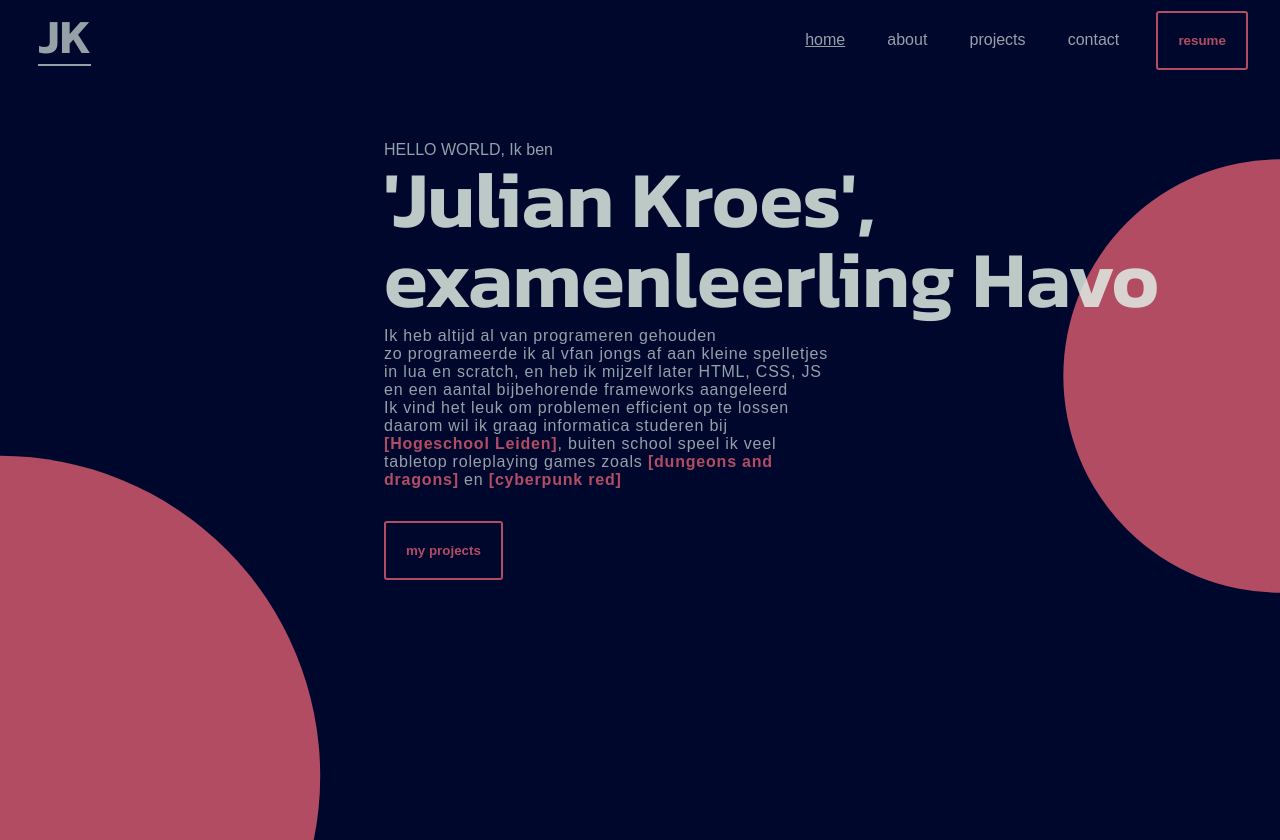
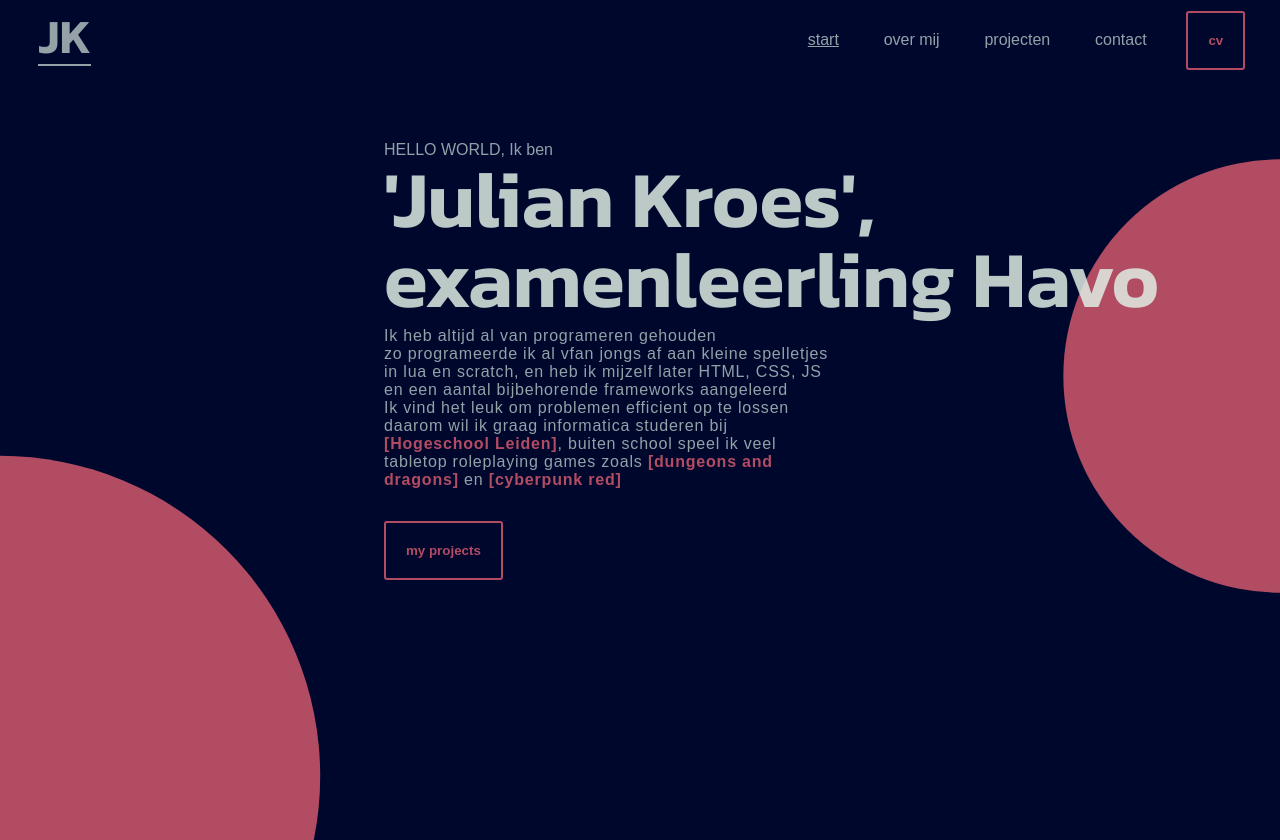
Before and after one commit to julian118/portfolio-site, a plain HTML site: page index.html in a window 1280 px wide. Drawn offline with Linux system fonts and the light colour scheme.

Commit message:
Update index.html

```diff
--- a/index.html
+++ b/index.html
@@ -12,11 +12,11 @@
     <header>
         <div class="logo">JK</div>
         <div class="linkContainer">
-            <div id='home' class="home active">home</div>
-            <div id='about'class="about">about</div>
-            <div id='projects'class="projects" onclick="window.location.href = '/projects.html'">projects</div>
+            <div id='home' class="home active">start</div>
+            <div id='about'class="about">over mij</div>
+            <div id='projects'class="projects" onclick="window.location.href = '/projects.html'">projecten</div>
             <div id='contact'class="contact">contact</div>
-            <button class="callToAction resume">resume</button>
+            <button class="callToAction resume">cv</button>
         </div>
     </header>
     <div class="mainContent">
```
